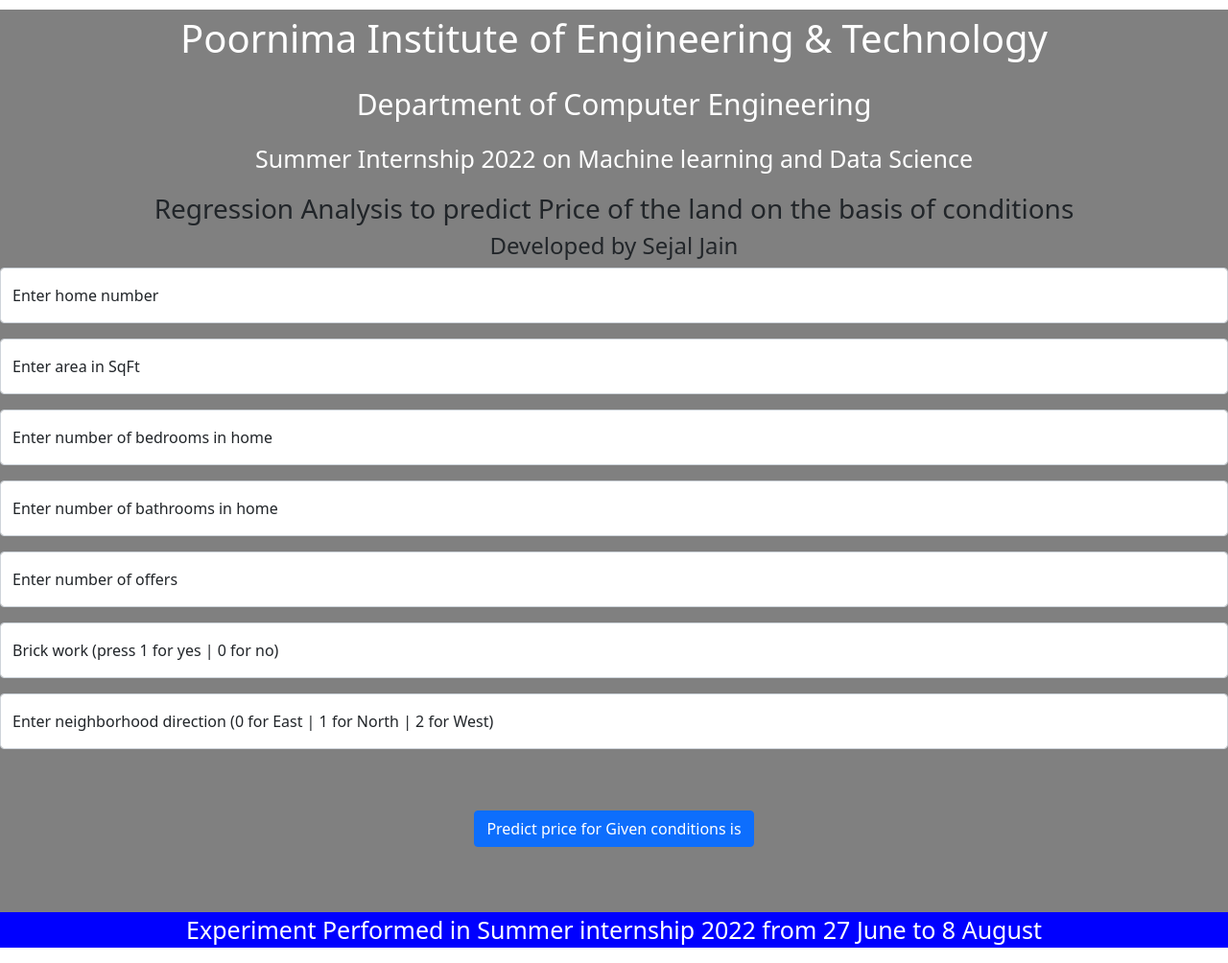
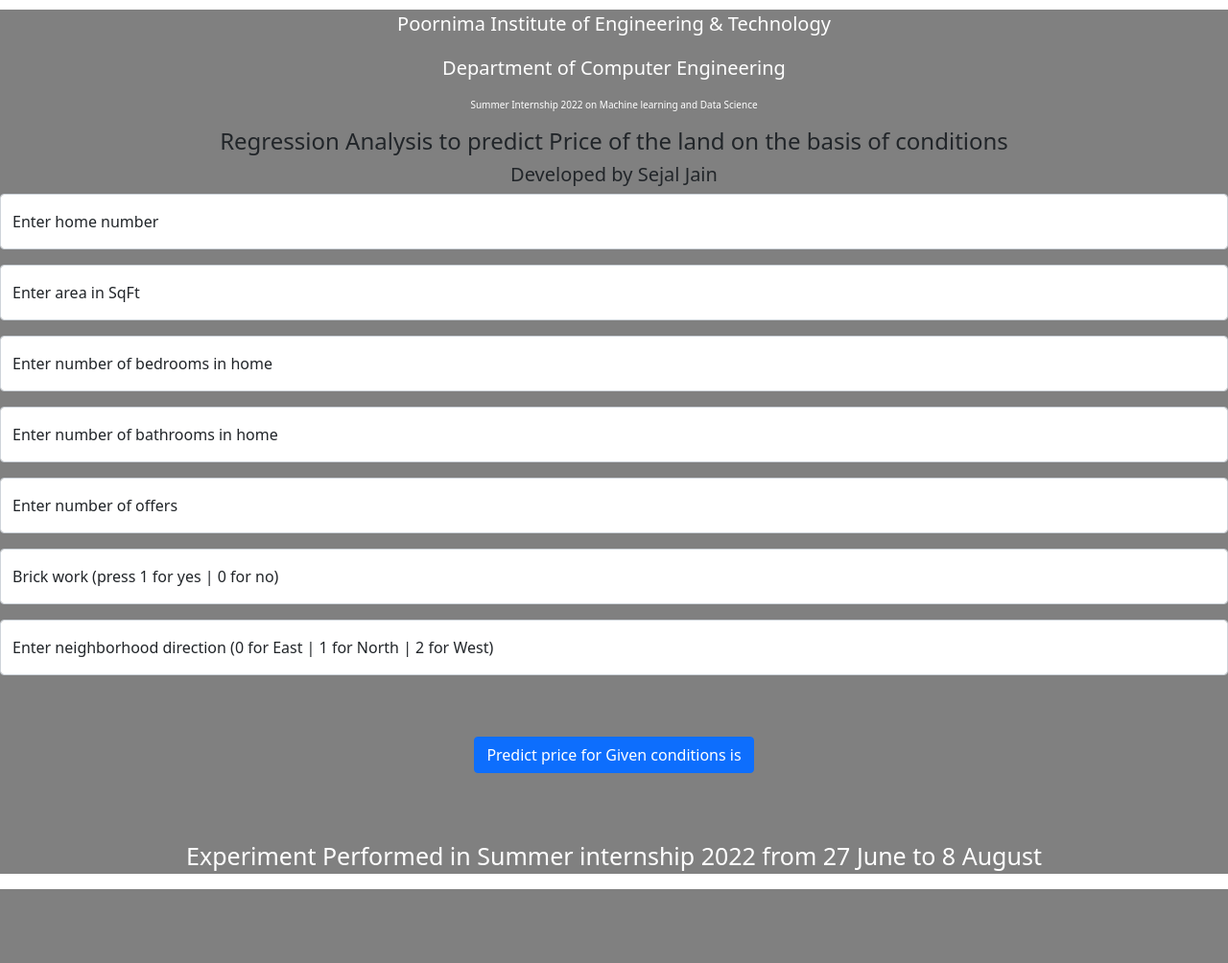
Before and after one commit to sejalpcegithub/sejaljain_MultipleLinearRegressionModel, a Flask app: page / in a window 1280 px wide. Shown: the whole page at 96% size. After the commit the page ends 927 px from the top, so only its background shows below. Run offline with Flask 2, Linux system fonts and the light colour scheme; parts of the project's set-up code (start-up, migrations or seed data) failed here and were passed over.

Commit message:
Update index5.html

```diff
--- a/templates/index5.html
+++ b/templates/index5.html
@@ -23,13 +23,13 @@ div {text-align: center;}
 <div class="clearfix">
 
 <div class="col-md-12">
-<center><p style="font-size:40px;color:white;margin-top:10px;">Poornima Institute of Engineering & Technology</p></center>
-<center><p style="font-size:30px;color:white;margin-top:10px;">Department of Computer Engineering</p></center>
-<center><p style="font-size:25px;color:white;margin-top:10px;">Summer Internship 2022 on Machine learning and Data Science</p></center>
+<center><p style="font-size:20px;color:white;margin-top:10px;">Poornima Institute of Engineering & Technology</p></center>
+<center><p style="font-size:20px;color:white;margin-top:10px;">Department of Computer Engineering</p></center>
+<center><p style="font-size:10px;color:white;margin-top:10px;">Summer Internship 2022 on Machine learning and Data Science</p></center>
 </div>
 <div class="login">
-<h3 >Regression Analysis to predict Price of the land on the basis  of conditions</h3>
-<h4>Developed by Sejal Jain</h4>
+<h4 >Regression Analysis to predict Price of the land on the basis  of conditions</h4>
+<h5>Developed by Sejal Jain</h5>
 <!-- Main Input For Receiving Query to our ML -->
 <form action="{{ url_for('predict')}}"method="get">
 
@@ -79,7 +79,7 @@ div {text-align: center;}
 
 </div>
 
-<div class="" style="background-color:blue;" >
+<div class="" style="background-color:grey;" >
 <div class="clearfix">
 
 <div class="col-md-12">
```
